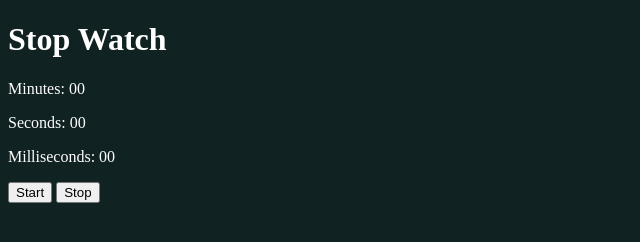
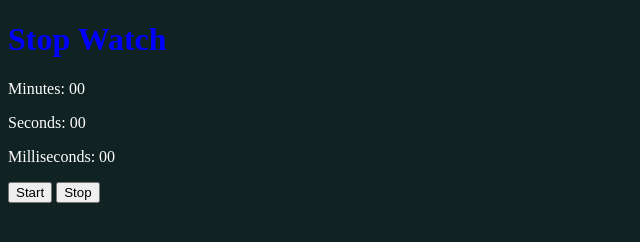
Before and after one commit to R-Wol/StopWatch, a plain HTML site: page index.html in a window 1280 px wide. Shown: the whole page, without its empty margins (0-640 px from the left). Drawn offline with Linux system fonts and the light colour scheme.

Commit message:
Update style.css

```diff
--- a/style/style.css
+++ b/style/style.css
@@ -4,5 +4,5 @@ body {
 }
 
 h1{
-  font-color: red;
+  color: blue;
 }
```
